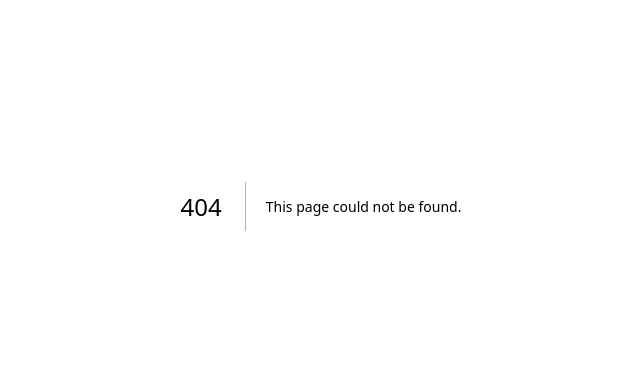
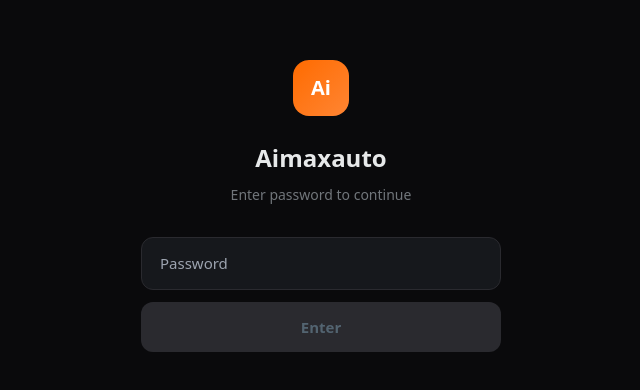
Before and after one commit to bjorneandersson/aimaxauto, a Next.js app: page /password in a window 1280 px wide. Before the commit this address had no page. Shown: the part 194-584 px from the top of the page, without its empty margins (319-959 px from the left). Built offline with nearby package versions, Linux system fonts and the light colour scheme.

Commit message:
Add password protection

```diff
--- /dev/null
+++ b/src/app/api/auth/password/route.ts
@@ -0,0 +1,21 @@
+import { NextRequest, NextResponse } from "next/server";
+
+const SITE_PASSWORD = process.env.SITE_PASSWORD || "aimaxauto2026";
+
+export async function POST(req: NextRequest) {
+  const { password } = await req.json();
+
+  if (password === SITE_PASSWORD) {
+    const response = NextResponse.json({ success: true });
+    response.cookies.set("site-auth", SITE_PASSWORD, {
+      httpOnly: true,
+      secure: process.env.NODE_ENV === "production",
+      sameSite: "lax",
+      maxAge: 60 * 60 * 24 * 30, // 30 days
+      path: "/",
+    });
+    return response;
+  }
+
+  return NextResponse.json({ error: "Wrong password" }, { status: 401 });
+}
--- /dev/null
+++ b/src/app/password/page.tsx
@@ -0,0 +1,145 @@
+"use client";
+
+import { useState } from "react";
+import { useSearchParams } from "next/navigation";
+
+export default function PasswordPage() {
+  const [password, setPassword] = useState("");
+  const [error, setError] = useState(false);
+  const [loading, setLoading] = useState(false);
+  const searchParams = useSearchParams();
+  const from = searchParams.get("from") || "/";
+
+  const handleSubmit = async () => {
+    setLoading(true);
+    setError(false);
+
+    const res = await fetch("/api/auth/password", {
+      method: "POST",
+      headers: { "Content-Type": "application/json" },
+      body: JSON.stringify({ password }),
+    });
+
+    if (res.ok) {
+      window.location.href = from;
+    } else {
+      setError(true);
+      setLoading(false);
+    }
+  };
+
+  return (
+    <div
+      style={{
+        minHeight: "100vh",
+        background: "#0a0a0c",
+        display: "flex",
+        alignItems: "center",
+        justifyContent: "center",
+        fontFamily: "'DM Sans', system-ui, sans-serif",
+        padding: 20,
+      }}
+    >
+      <div style={{ width: "100%", maxWidth: 360, textAlign: "center" }}>
+        {/* Logo */}
+        <div
+          style={{
+            width: 56,
+            height: 56,
+            borderRadius: 16,
+            background: "linear-gradient(135deg, #FF6B00, #FF8533)",
+            display: "flex",
+            alignItems: "center",
+            justifyContent: "center",
+            margin: "0 auto 24px",
+            fontSize: 20,
+            fontWeight: 800,
+            color: "#fff",
+          }}
+        >
+          Ai
+        </div>
+
+        <h1
+          style={{
+            fontSize: 24,
+            fontWeight: 700,
+            color: "#e7e9ea",
+            marginBottom: 8,
+          }}
+        >
+          Aimaxauto
+        </h1>
+        <p
+          style={{
+            fontSize: 14,
+            color: "#71767b",
+            marginBottom: 32,
+          }}
+        >
+          Enter password to continue
+        </p>
+
+        {/* Error */}
+        {error && (
+          <div
+            style={{
+              marginBottom: 16,
+              padding: "10px 16px",
+              borderRadius: 12,
+              background: "rgba(239,68,68,0.1)",
+              border: "1px solid rgba(239,68,68,0.2)",
+              color: "#ef4444",
+              fontSize: 13,
+            }}
+          >
+            Wrong password
+          </div>
+        )}
+
+        {/* Input */}
+        <input
+          type="password"
+          value={password}
+          onChange={(e) => setPassword(e.target.value)}
+          onKeyDown={(e) => e.key === "Enter" && handleSubmit()}
+          placeholder="Password"
+          autoFocus
+          style={{
+            width: "100%",
+            padding: "14px 18px",
+            background: "#16181c",
+            border: "1px solid #2a2a2f",
+            borderRadius: 12,
+            color: "#e7e9ea",
+            fontSize: 15,
+            outline: "none",
+            marginBottom: 12,
+            boxSizing: "border-box",
+          }}
+        />
+
+        {/* Button */}
+        <button
+          onClick={handleSubmit}
+          disabled={loading || !password}
+          style={{
+            width: "100%",
+            padding: "14px 0",
+            background: password ? "#FF6B00" : "#2a2a2f",
+            color: password ? "#fff" : "#536471",
+            borderRadius: 12,
+            fontSize: 15,
+            fontWeight: 600,
+            cursor: password ? "pointer" : "not-allowed",
+            border: "none",
+            transition: "all 0.2s",
+            opacity: loading ? 0.7 : 1,
+          }}
+        >
+          {loading ? "..." : "Enter"}
+        </button>
+      </div>
+    </div>
+  );
+}
--- a/src/middleware.ts
+++ b/src/middleware.ts
@@ -1,34 +1,38 @@
-import { withAuth } from "next-auth/middleware";
-import { NextResponse } from "next/server";
+import { NextRequest, NextResponse } from "next/server";
 
-export default withAuth(
-  function middleware(req) {
-    const token = req.nextauth.token;
-    const isAdminRoute = req.nextUrl.pathname.startsWith("/admin");
-    const isLoginPage = req.nextUrl.pathname === "/admin/login";
+// ═══════════════════════════════════════════════════════════════
+// SITE PASSWORD — change via env variable or edit default here
+// ═══════════════════════════════════════════════════════════════
+const SITE_PASSWORD = process.env.SITE_PASSWORD || "aimaxauto2026";
+const COOKIE_NAME = "site-auth";
 
-    // Allow login page
-    if (isLoginPage) return NextResponse.next();
+export function middleware(req: NextRequest) {
+  const { pathname } = req.nextUrl;
 
-    // Block non-admin users from /admin routes
-    if (isAdminRoute && token?.role !== "ADMIN" && token?.role !== "MODERATOR") {
-      return NextResponse.redirect(new URL("/admin/login?error=unauthorized", req.url));
-    }
+  // Skip: password page itself, API auth routes, static assets
+  if (
+    pathname === "/password" ||
+    pathname.startsWith("/api/auth") ||
+    pathname.startsWith("/_next/") ||
+    pathname.startsWith("/favicon")
+  ) {
+    return NextResponse.next();
+  }
 
-    return NextResponse.next();
-  },
-  {
-    callbacks: {
-      authorized: ({ token, req }) => {
-        // Allow login page without auth
-        if (req.nextUrl.pathname === "/admin/login") return true;
-        // Require auth for all other admin routes
-        return !!token;
-      },
-    },
+  // Check password cookie
+  const authCookie = req.cookies.get(COOKIE_NAME)?.value;
+  if (authCookie !== SITE_PASSWORD) {
+    const url = req.nextUrl.clone();
+    url.pathname = "/password";
+    url.searchParams.set("from", pathname);
+    return NextResponse.rewrite(url);
   }
-);
+
+  return NextResponse.next();
+}
 
 export const config = {
-  matcher: ["/admin/:path*"],
+  matcher: [
+    "/((?!_next/static|_next/image|favicon.ico|app-legacy\\.html).*)",
+  ],
 };
```
Also changed, not shown: 1 other file (tests, documents, lock files or other folders).
